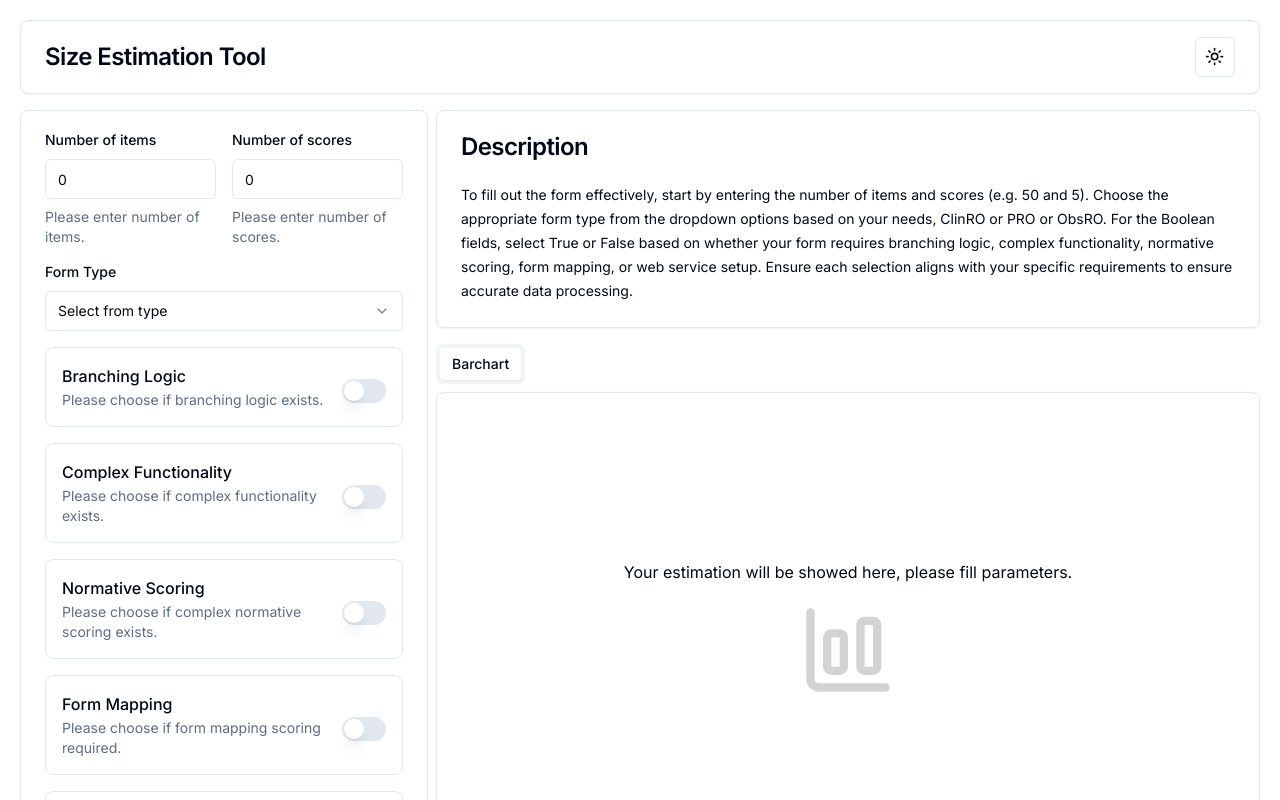
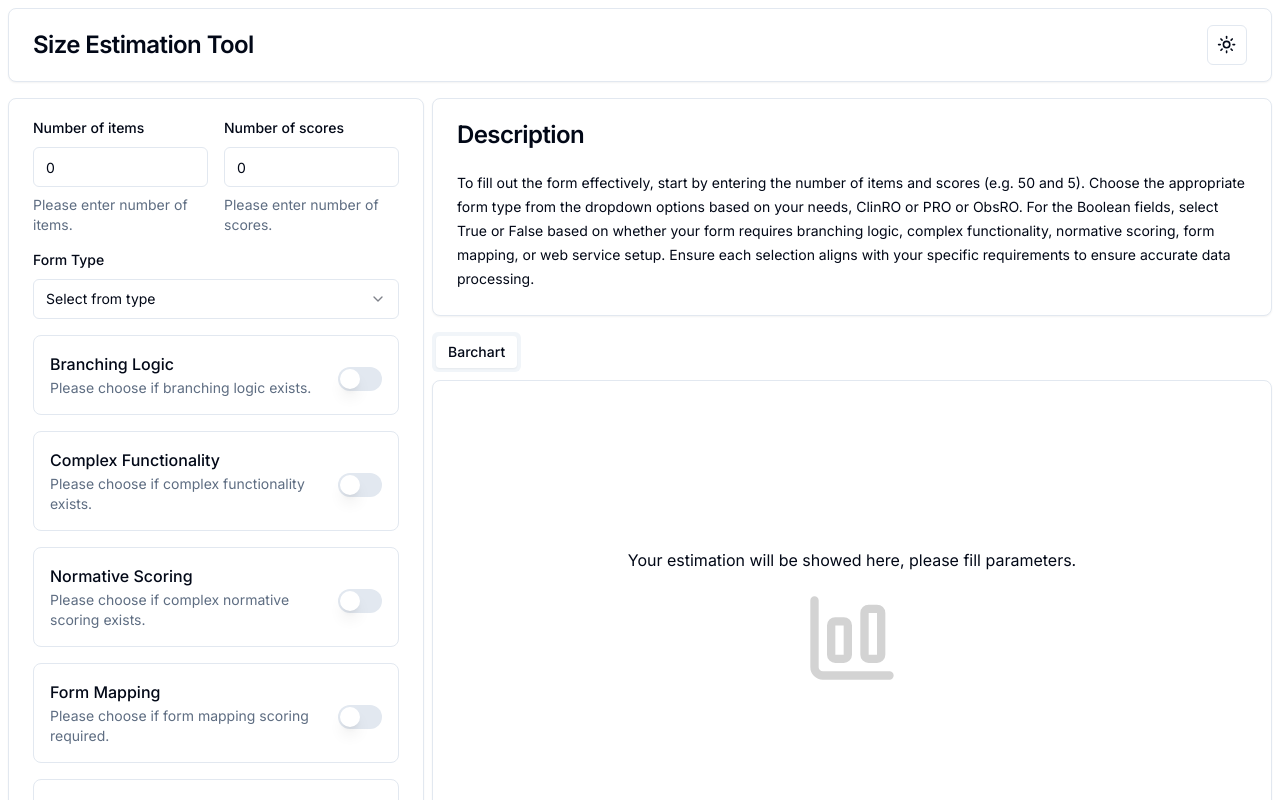
Before and after one commit to thesanimoneyglobal/form-sizing, a Next.js app: page / in a window 1280 px wide. Shown: the top 800 px of the page. Built offline with nearby package versions, Linux system fonts and the light colour scheme.

Commit message:
fix build

```diff
--- a/app/layout.tsx
+++ b/app/layout.tsx
@@ -27,7 +27,7 @@ export default function RootLayout({
             enableSystem
             disableTransitionOnChange
         >
-            <main className="p-5 space-y-4">
+            <main className="p-2 space-y-4">
                 <Navbar/>
                 {children}
             </main>
```
